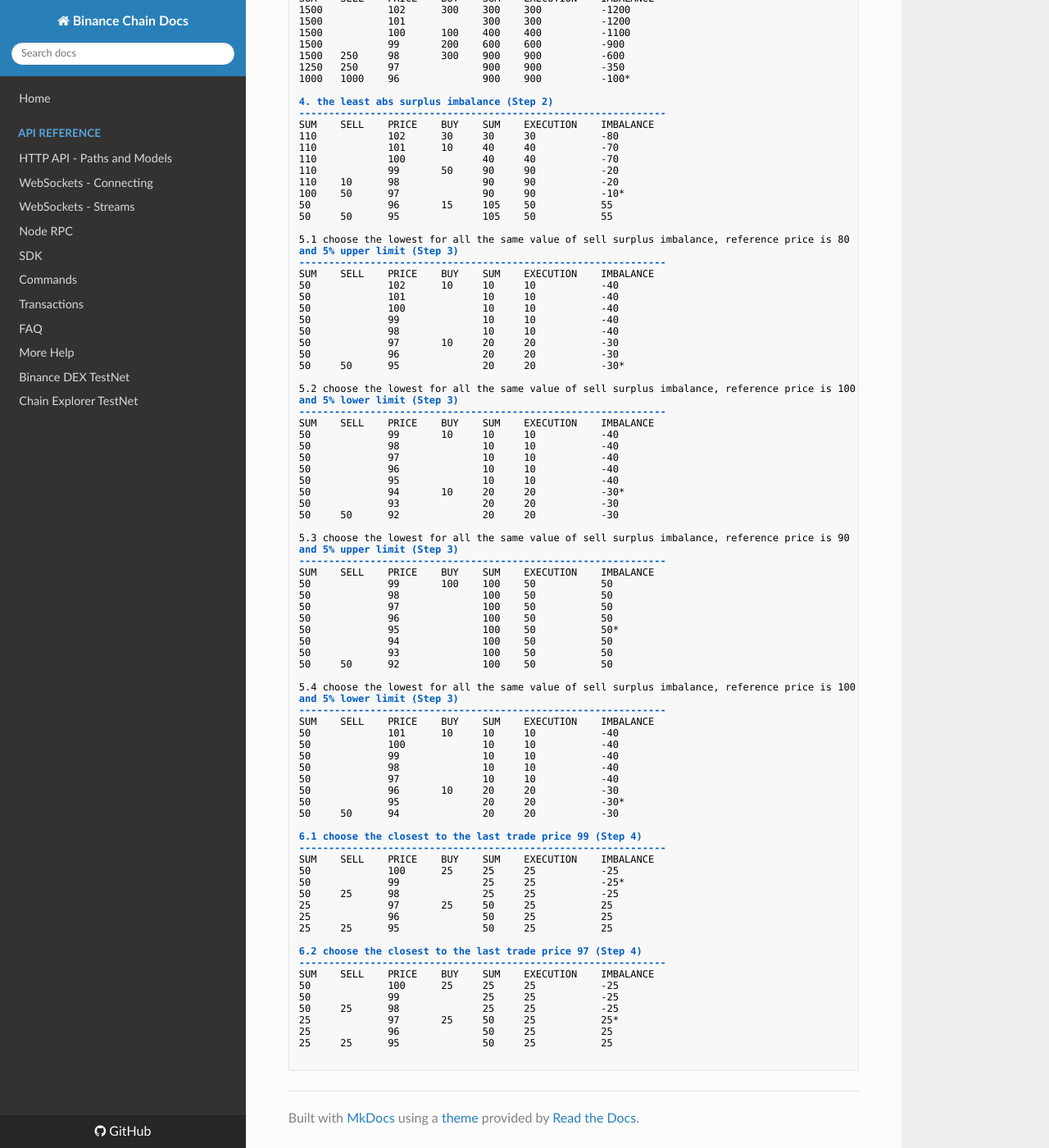
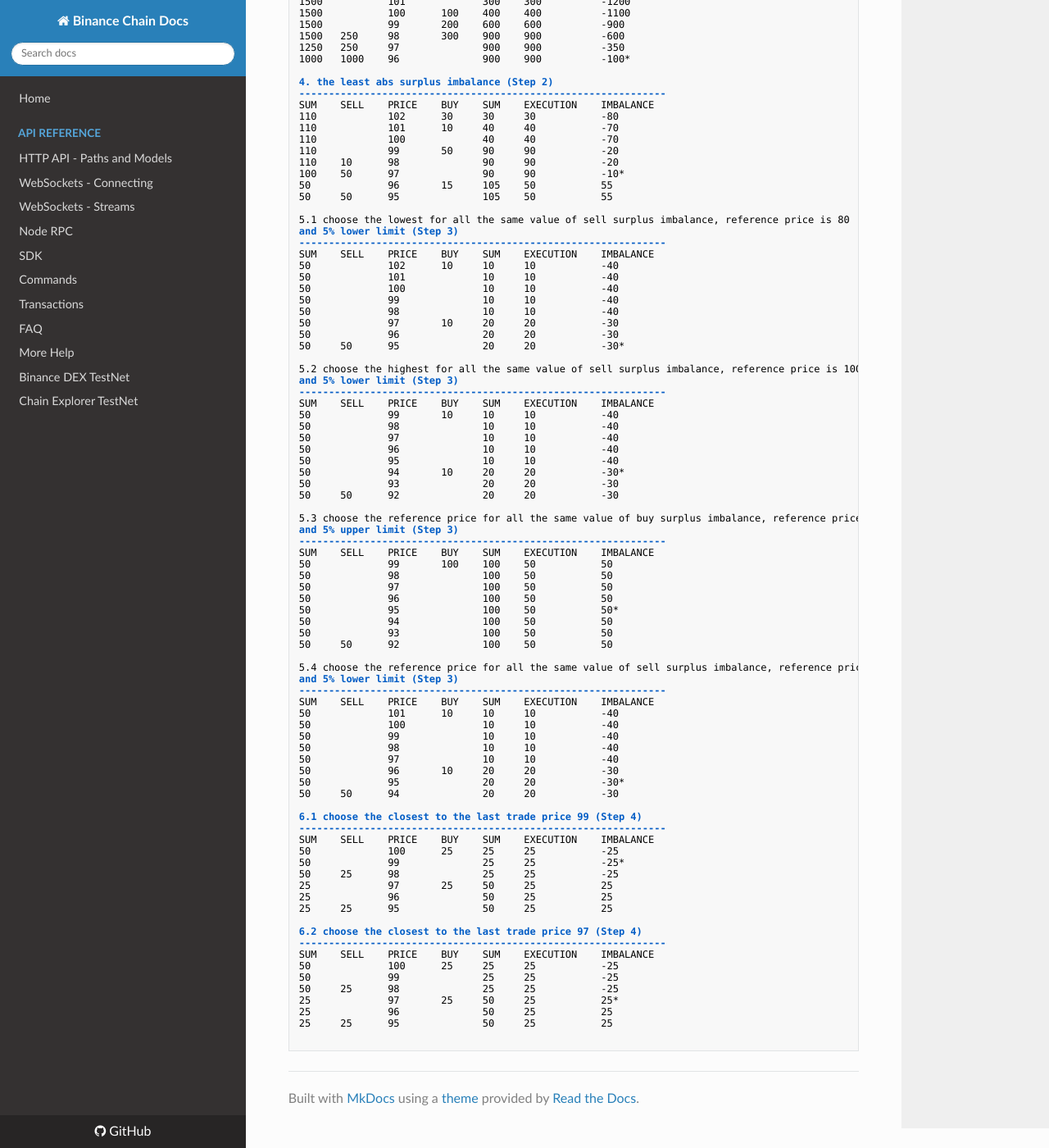
Before and after one commit to yash-sharma1/docs-site, an MkDocs documentation site: the page built from docs/match-examples.md, in a window 1280 px wide and 1400 px high, scrolled down 1283 px. Shown: the whole window at 82% size. Built offline with MkDocs 1.6.1, drawn with Linux system fonts in a browser that asks for light colours; nearby versions of some CDN libraries; some of the changed text lies outside the part shown.

Commit message:
fix some errors in match-examples

```diff
--- a/docs/match-examples.md
+++ b/docs/match-examples.md
@@ -19,13 +19,11 @@
     - For scenarios that all the the equivalent surplus amounts are positive, if all the prices are
     below the reference price plus an upper limit percentage (e.g. 5%), then algorithm uses the highest
     of the potential equilibrium prices. If all the prices are above the reference price plus an upper
-    limit, use the lowest price; for other cases, use min(the reference price plus the upper limit,
-    the highest price with the equivalent surplus).
+    limit, use the lowest price; for other cases, use the reference price plus the upper limit.
     - Conversely, if market pressure is on the sell side, if all prices are above the reference price
     minus a lower percentage limit, then the algorithm uses the lowest of the potential prices.
     If all the price are below the reference price minus the lower percentage limit, use the highest
-    price, otherwise use max (the reference price minus the lower percentage limit, the lowest price
-    with the equivalent surplus)
+    price, otherwise use the reference price minus the lower percentage limit.
 
     If both positive and negative surplus amounts exist, precede to Step 4.
 
@@ -79,7 +77,7 @@
 50     50      95              105    50           55
 
 5.1 choose the lowest for all the same value of sell surplus imbalance, reference price is 80
-and 5% upper limit (Step 3)
+and 5% lower limit (Step 3)
 --------------------------------------------------------------
 SUM    SELL    PRICE    BUY    SUM    EXECUTION    IMBALANCE
 50             102      10     10     10           -40
@@ -91,7 +89,7 @@
 50             96              20     20           -30
 50     50      95              20     20           -30*
 
-5.2 choose the lowest for all the same value of sell surplus imbalance, reference price is 100
+5.2 choose the highest for all the same value of sell surplus imbalance, reference price is 100
 and 5% lower limit (Step 3)
 --------------------------------------------------------------
 SUM    SELL    PRICE    BUY    SUM    EXECUTION    IMBALANCE
@@ -104,7 +102,7 @@
 50             93              20     20           -30
 50     50      92              20     20           -30
 
-5.3 choose the lowest for all the same value of sell surplus imbalance, reference price is 90
+5.3 choose the reference price for all the same value of buy surplus imbalance, reference price is 90
 and 5% upper limit (Step 3)
 --------------------------------------------------------------
 SUM    SELL    PRICE    BUY    SUM    EXECUTION    IMBALANCE
@@ -117,7 +115,7 @@
 50             93              100    50           50
 50     50      92              100    50           50
 
-5.4 choose the lowest for all the same value of sell surplus imbalance, reference price is 100
+5.4 choose the reference price for all the same value of sell surplus imbalance, reference price is 100
 and 5% lower limit (Step 3)
 --------------------------------------------------------------
 SUM    SELL    PRICE    BUY    SUM    EXECUTION    IMBALANCE
```
